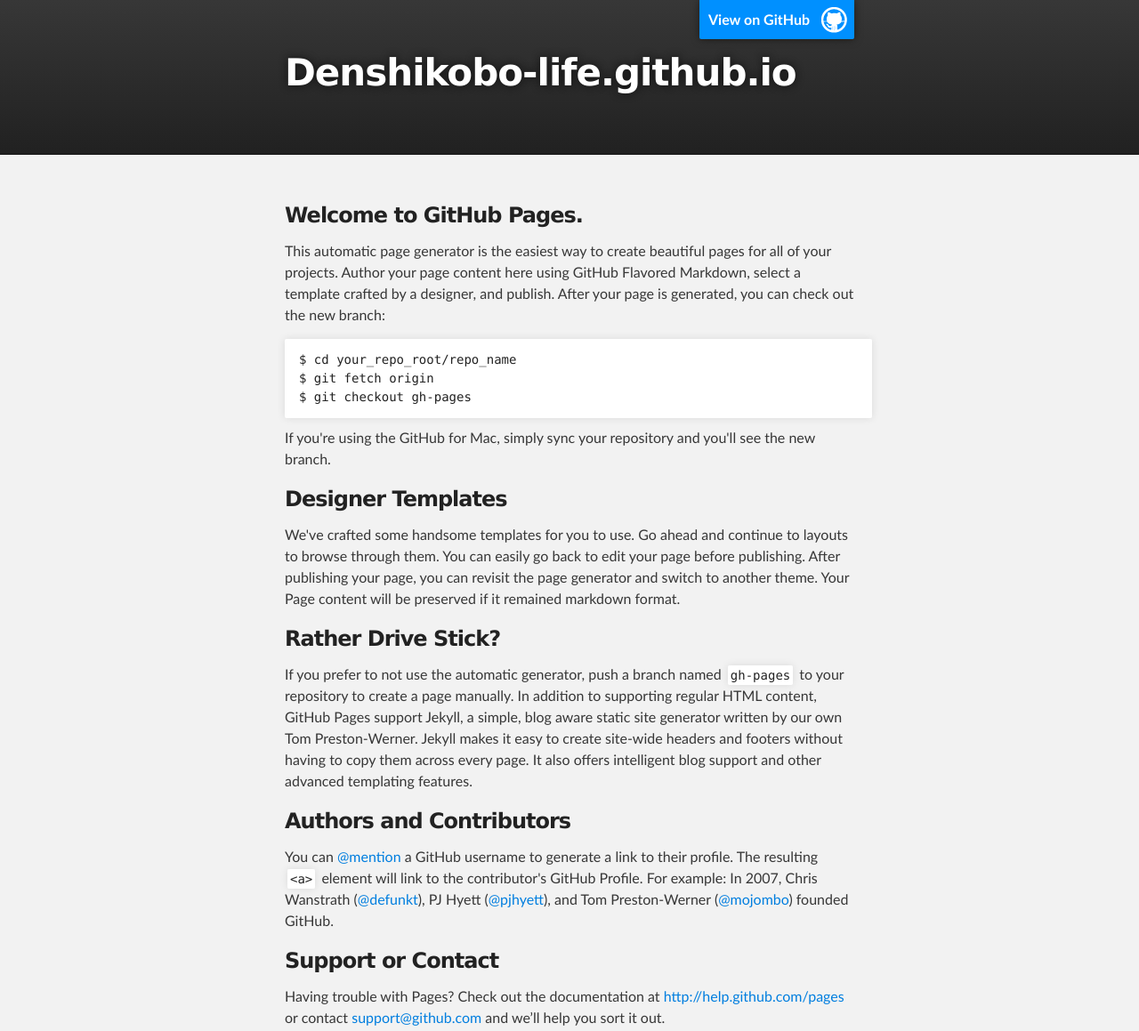
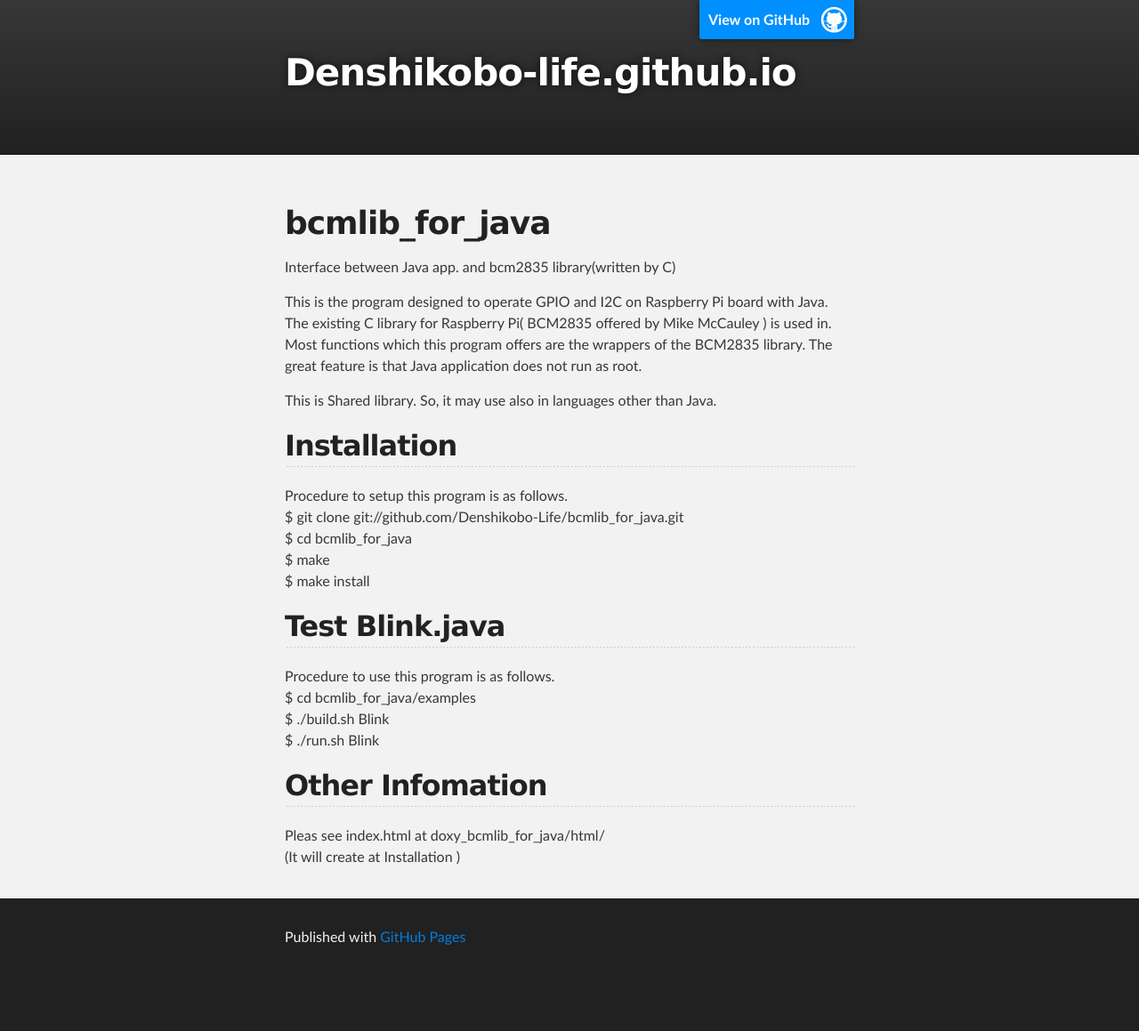
Before and after one commit to Denshikobo-Life/Denshikobo-Life.github.io, a plain HTML site: page index.html in a window 1280 px wide. Shown: the top 1159 px of the page at 89% size. After the commit the page ends 1100 px from the top, so only its background shows below. Drawn offline with Linux system fonts and the light colour scheme.

Commit message:
Replace master branch with page content via GitHub

```diff
--- a/index.html
+++ b/index.html
@@ -27,37 +27,42 @@
     <!-- MAIN CONTENT -->
     <div id="main_content_wrap" class="outer">
       <section id="main_content" class="inner">
-        <h3>
-<a name="welcome-to-github-pages" class="anchor" href="#welcome-to-github-pages"><span class="octicon octicon-link"></span></a>Welcome to GitHub Pages.</h3>
+        <h1>
+<a name="bcmlib_for_java" class="anchor" href="#bcmlib_for_java"><span class="octicon octicon-link"></span></a>bcmlib_for_java</h1>
 
-<p>This automatic page generator is the easiest way to create beautiful pages for all of your projects. Author your page content here using GitHub Flavored Markdown, select a template crafted by a designer, and publish. After your page is generated, you can check out the new branch:</p>
+<h1></h1>
 
-<pre><code>$ cd your_repo_root/repo_name
-$ git fetch origin
-$ git checkout gh-pages
-</code></pre>
+<p>Interface between Java app. and bcm2835 library(written by C)</p>
 
-<p>If you're using the GitHub for Mac, simply sync your repository and you'll see the new branch.</p>
+<p>This is the program designed to operate GPIO and I2C on Raspberry Pi board with Java.
+The existing C library for Raspberry Pi( BCM2835 offered by Mike McCauley ) is used in.
+Most functions which this program offers are the wrappers of the BCM2835 library.
+The great feature is that Java application does not run as root.</p>
 
-<h3>
-<a name="designer-templates" class="anchor" href="#designer-templates"><span class="octicon octicon-link"></span></a>Designer Templates</h3>
+<p>This is Shared library. So, it may use also in languages other than Java. </p>
 
-<p>We've crafted some handsome templates for you to use. Go ahead and continue to layouts to browse through them. You can easily go back to edit your page before publishing. After publishing your page, you can revisit the page generator and switch to another theme. Your Page content will be preserved if it remained markdown format.</p>
+<h2>
+<a name="installation" class="anchor" href="#installation"><span class="octicon octicon-link"></span></a>Installation</h2>
 
-<h3>
-<a name="rather-drive-stick" class="anchor" href="#rather-drive-stick"><span class="octicon octicon-link"></span></a>Rather Drive Stick?</h3>
+<p>Procedure to setup this program is as follows.<br>
+ $ git clone git://github.com/Denshikobo-Life/bcmlib_for_java.git<br>
+ $ cd bcmlib_for_java<br>
+ $ make<br>
+ $ make install  </p>
 
-<p>If you prefer to not use the automatic generator, push a branch named <code>gh-pages</code> to your repository to create a page manually. In addition to supporting regular HTML content, GitHub Pages support Jekyll, a simple, blog aware static site generator written by our own Tom Preston-Werner. Jekyll makes it easy to create site-wide headers and footers without having to copy them across every page. It also offers intelligent blog support and other advanced templating features.</p>
+<h2>
+<a name="test-blinkjava" class="anchor" href="#test-blinkjava"><span class="octicon octicon-link"></span></a>Test Blink.java</h2>
 
-<h3>
-<a name="authors-and-contributors" class="anchor" href="#authors-and-contributors"><span class="octicon octicon-link"></span></a>Authors and Contributors</h3>
+<p>Procedure to use this program is as follows.<br>
+$ cd bcmlib_for_java/examples<br>
+$ ./build.sh Blink<br>
+$ ./run.sh Blink  </p>
 
-<p>You can <a href="https://github.com/blog/821" class="user-mention">@mention</a> a GitHub username to generate a link to their profile. The resulting <code>&lt;a&gt;</code> element will link to the contributor's GitHub Profile. For example: In 2007, Chris Wanstrath (<a href="https://github.com/defunkt" class="user-mention">@defunkt</a>), PJ Hyett (<a href="https://github.com/pjhyett" class="user-mention">@pjhyett</a>), and Tom Preston-Werner (<a href="https://github.com/mojombo" class="user-mention">@mojombo</a>) founded GitHub.</p>
+<h2>
+<a name="other-infomation" class="anchor" href="#other-infomation"><span class="octicon octicon-link"></span></a>Other Infomation</h2>
 
-<h3>
-<a name="support-or-contact" class="anchor" href="#support-or-contact"><span class="octicon octicon-link"></span></a>Support or Contact</h3>
-
-<p>Having trouble with Pages? Check out the documentation at <a href="http://help.github.com/pages">http://help.github.com/pages</a> or contact <a href="mailto:support@github.com">support@github.com</a> and we’ll help you sort it out.</p>
+<p>Pleas see index.html at doxy_bcmlib_for_java/html/<br>
+(It will create at Installation )  </p>
       </section>
     </div>
 
```
Also changed, not shown: params.json (+1 -1 lines).
